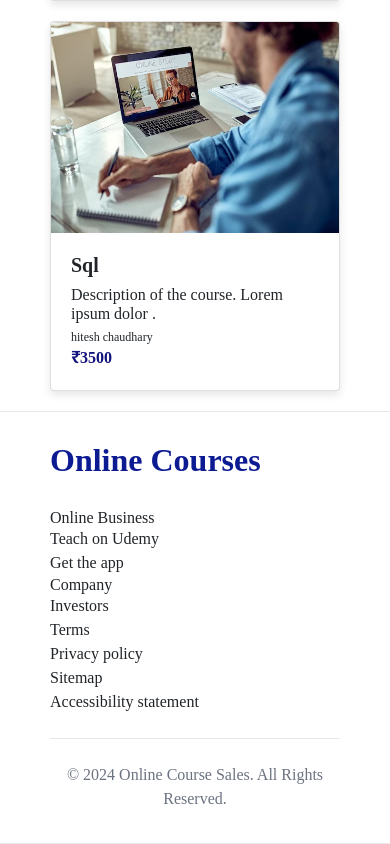
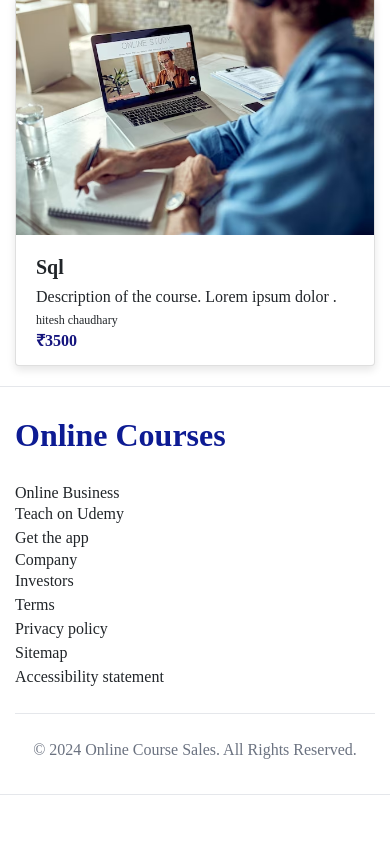
Before and after one commit to sanketjirapure1/onlinecourses, a React (Vite) app: page / in a window 390 px wide. Shown: the part 5489-6333 px from the top of the page. After the commit the page ends 6284 px from the top, so only its background shows below. Built offline with nearby package versions, Linux system fonts and the light colour scheme.

Commit message:
responsive changes

```diff
--- a/src/App.css
+++ b/src/App.css
@@ -158,7 +158,16 @@ p.pricecss.card-text {
   h4.secondheading {
     font-size: 1.3rem;
 }
+.container-fluid {
+  width: 100%;
+  padding-right: 15px;
+  padding-left: 15px;
+  margin-right: auto;
+  margin-left: auto;
 }
+}
+
+
 
 
 
```
